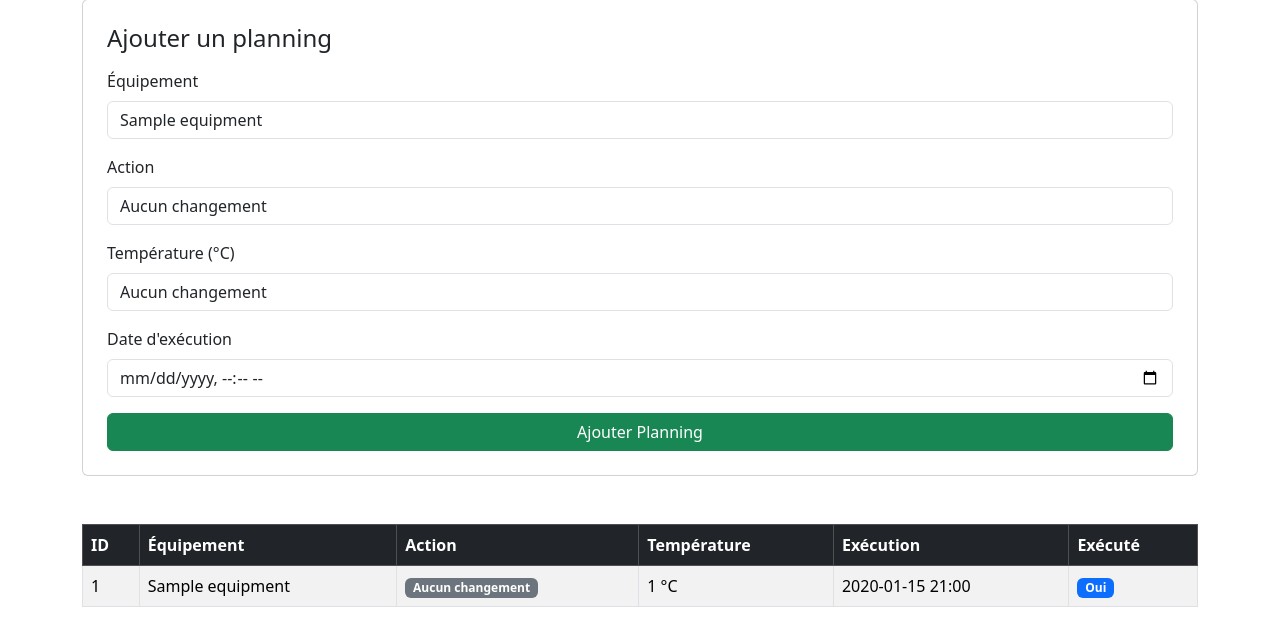
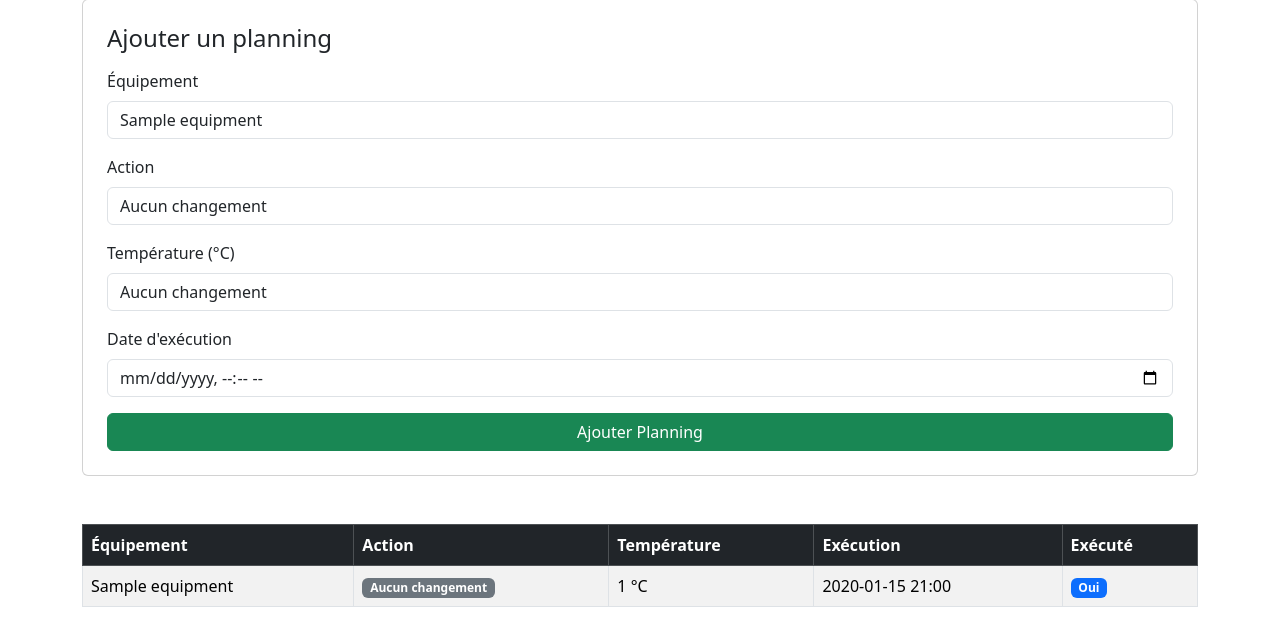
Before and after one commit to SEMEP-NC/Plateforme-clim, a PHP site: page /schedules.php in a window 1280 px wide. Shown: the part 175-800 px from the top of the page. Run offline with PHP 8.4, Linux system fonts and the light colour scheme; tables that the repository leaves empty hold one stand-in row (values such as "Sample post").

Commit message:
Update schedules.php

```diff
--- a/web/src/schedules.php
+++ b/web/src/schedules.php
@@ -75,7 +75,7 @@ $equipments = $pdo->query("
     </select>
 
     <label class="form-label">Action</label>
-        <select name="action" class="form-control mb-3" required>
+        <select name="action" class="form-control mb-3">
             <option value="">Aucun changement</option>
             <option value="ON">ON</option>
             <option value="OFF">OFF</option>
@@ -120,7 +120,6 @@ $equipments = $pdo->query("
 
     <thead class="table-dark">
         <tr>
-            <th>ID</th>
             <th>Équipement</th>
             <th>Action</th>
             <th>Température</th>
@@ -134,10 +133,6 @@ $equipments = $pdo->query("
         <?php foreach ($schedules as $schedule): ?>
 
             <tr>
-
-                <td>
-                    <?= (int)$schedule['id'] ?>
-                </td>
 
                 <td>
                     <?= htmlspecialchars($schedule['equipment_name'] ?? '—') ?>
```
